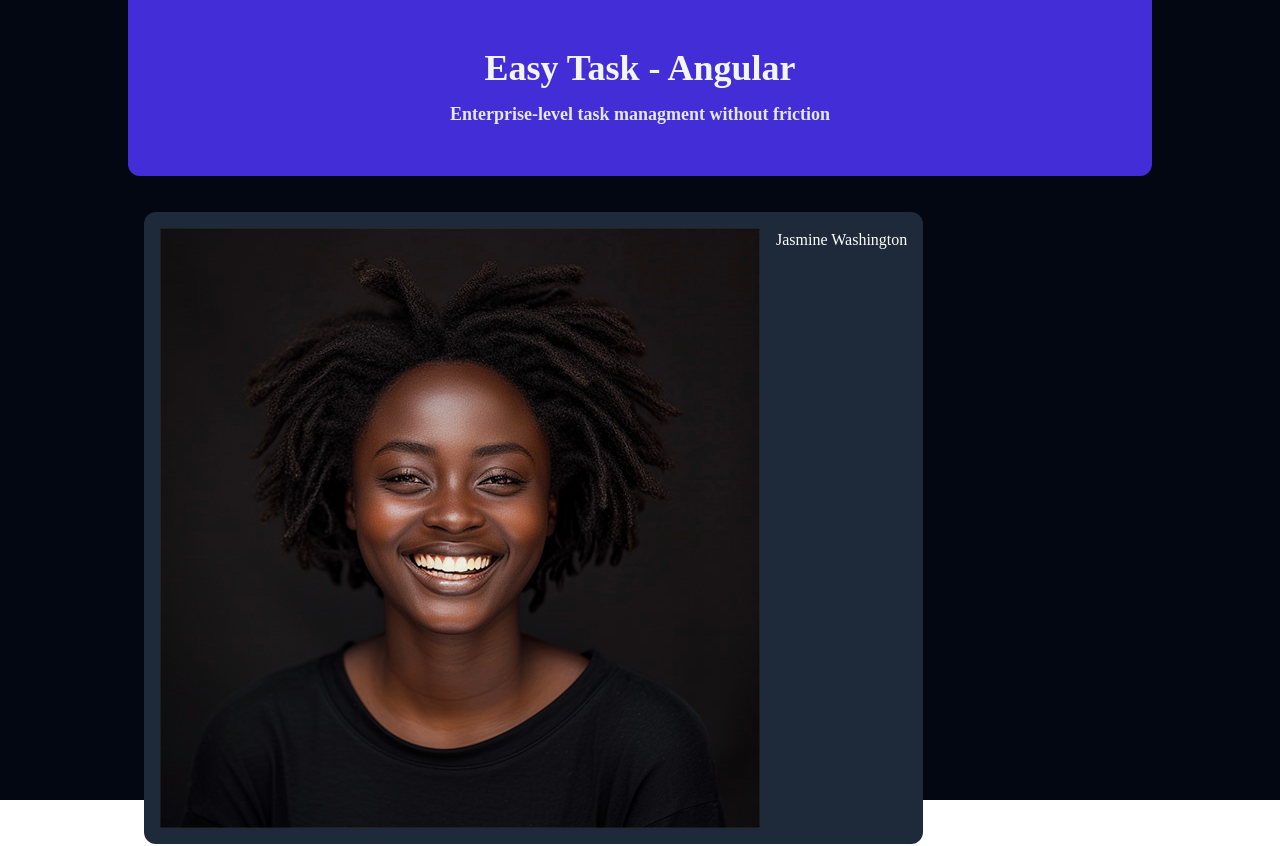
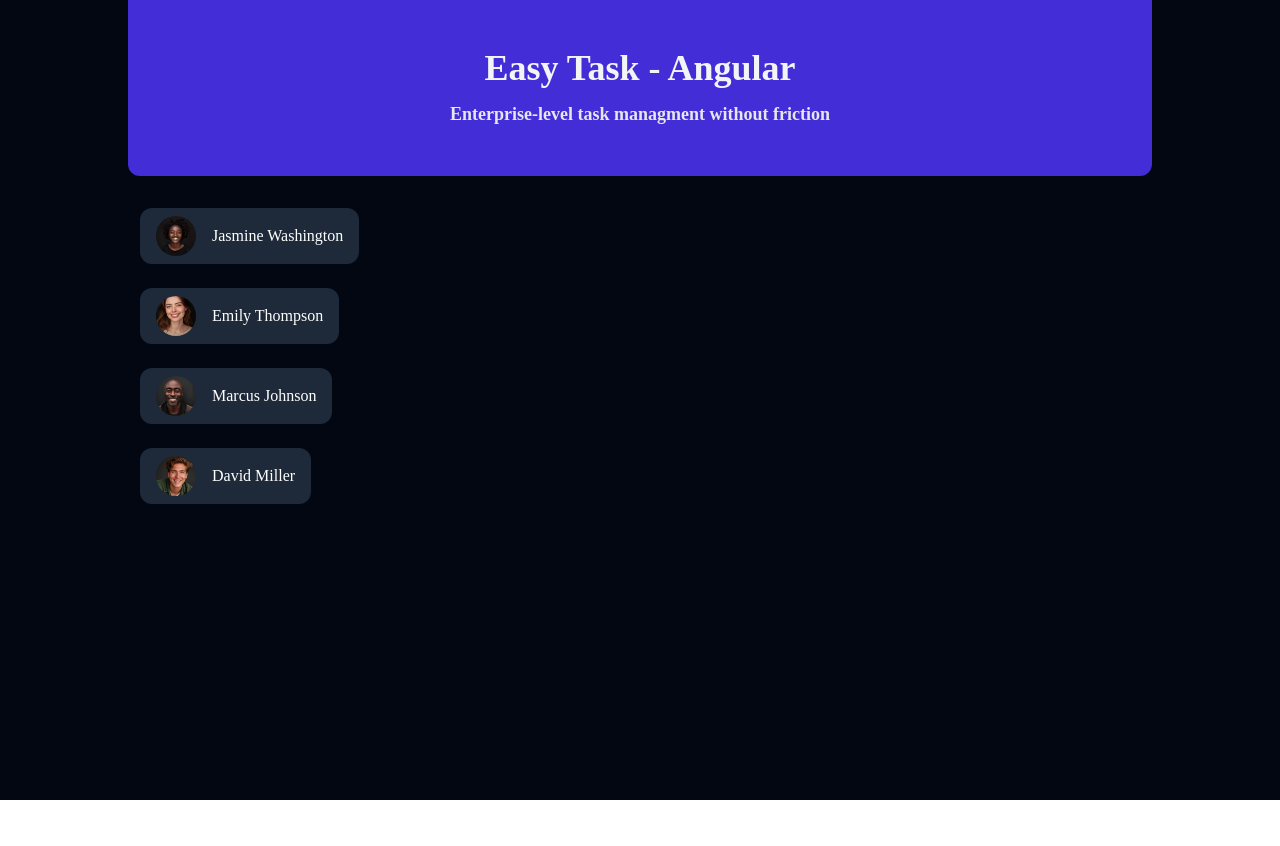
Before and after one commit to rhmti01/EasyTask-Angular, an Angular app: page / in a window 1280 px wide. Shown: the top 846 px of the page. After the commit the page ends 800 px from the top, so only its background shows below. Built offline with nearby package versions, Linux system fonts and the light colour scheme.

Commit message:
fix image loading from config

```diff
--- a/angular.json
+++ b/angular.json
@@ -21,10 +21,9 @@
             ],
             "tsConfig": "tsconfig.app.json",
             "assets": [
-              {
-                "glob": "**/*",
-                "input": "public"
-              }
+              "src/favicon.ico",
+              "src/assets",
+              "src/app/assets"
             ],
             "styles": [
               "src/styles.css"
@@ -33,8 +32,7 @@
           },
           "configurations": {
             "production": {
-              "budgets": [
-                {
+              "budgets": [{
                   "type": "initial",
                   "maximumWarning": "500kB",
                   "maximumError": "1MB"
@@ -78,12 +76,10 @@
               "zone.js/testing"
             ],
             "tsConfig": "tsconfig.spec.json",
-            "assets": [
-              {
-                "glob": "**/*",
-                "input": "public"
-              }
-            ],
+            "assets": [{
+              "glob": "**/*",
+              "input": "public"
+            }],
             "styles": [
               "src/styles.css"
             ],
--- a/src/app/user/user.component.html
+++ b/src/app/user/user.component.html
@@ -1,6 +1,6 @@
-<div class=" flex justify-start items-start w-full p-4 ">
-  <button (click)="onSelectUser()" class=" flex bg-gray-800 gap-x-4 p-4 rounded-xl cursor-pointer ">
-    <img src="assets/users/user-1.jpg" alt="{{name}}">
+<div class=" flex justify-start items-start w-full p-3 ">
+  <button (click)="onSelectUser()" class=" flex justify-center items-center bg-gray-800 gap-x-4 py-2 px-4 rounded-xl cursor-pointer ">
+    <img class=" w-10 rounded-4xl " [src]="imagePath" alt="{{name}}">
     <p class=" text-white font-medium ">
       {{name}}
     </p>
```
